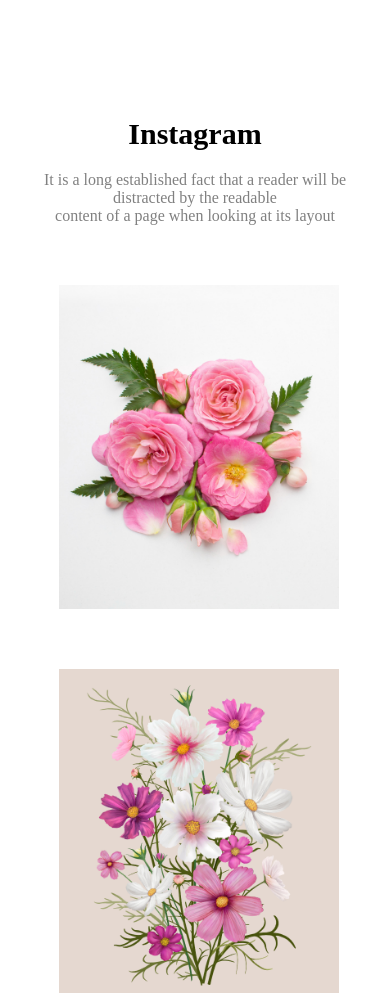
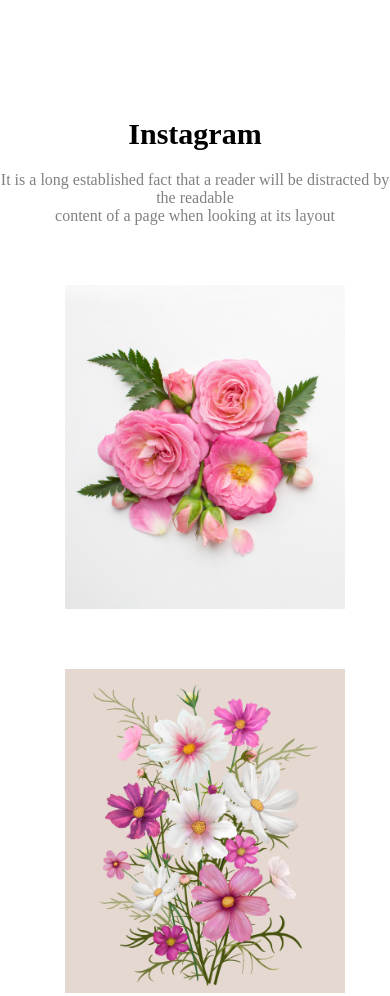
Before and after one commit to MonifaAnna/flower-shop, a plain HTML site: page index.html in a window 390 px wide. Shown: the part 4271-5267 px from the top of the page. Drawn offline with Linux system fonts and the light colour scheme.

Commit message:
finally done

```diff
--- a/styles/styles.css
+++ b/styles/styles.css
@@ -386,11 +386,15 @@
     padding-top: 20px;
 }
 /* instragram */
-.instragram-container {
+.instragram-container{
     height: auto;
+    width: 100%;
 }
-.instragram-content {
+.instragram-content{
     flex-direction: column;
+    justify-content: center;
+    align-items: center;
+    width: 100%;
 }
 .get-offer-container > div > input {
     width: 320px;
```
